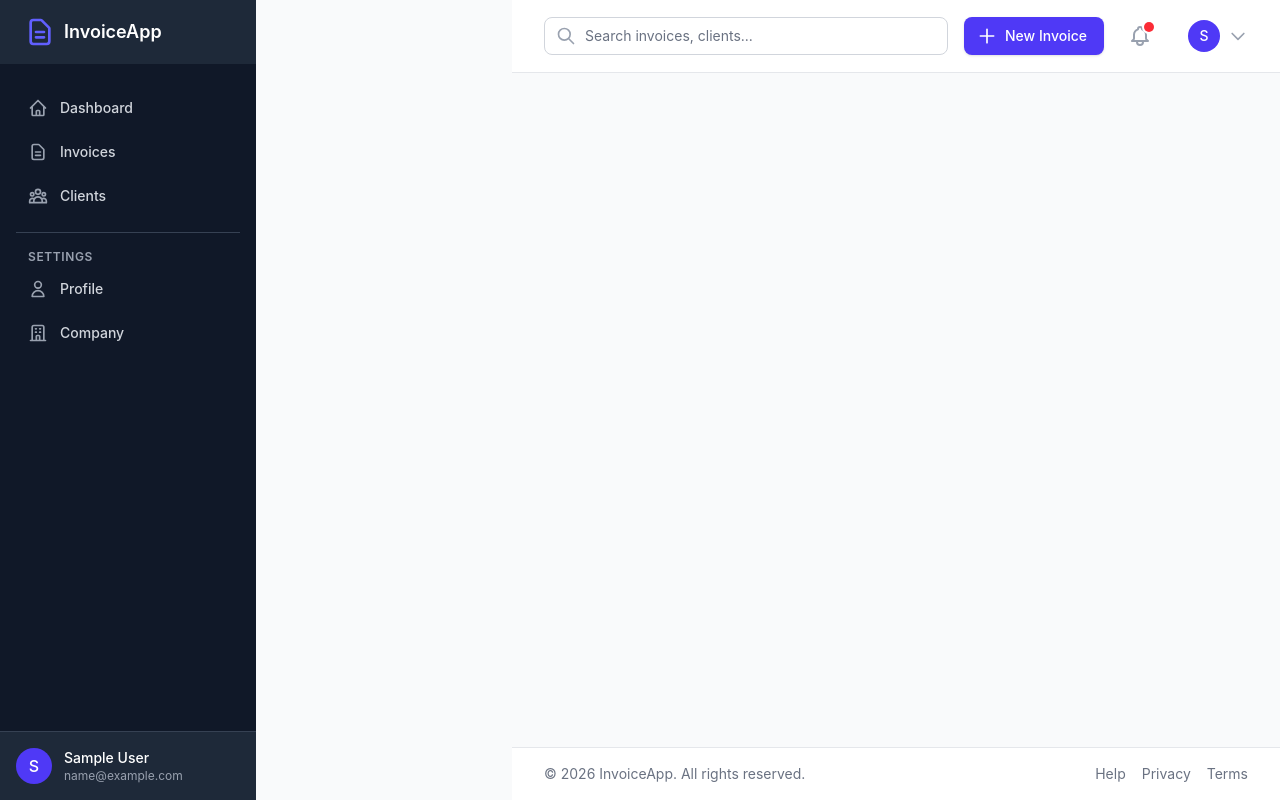
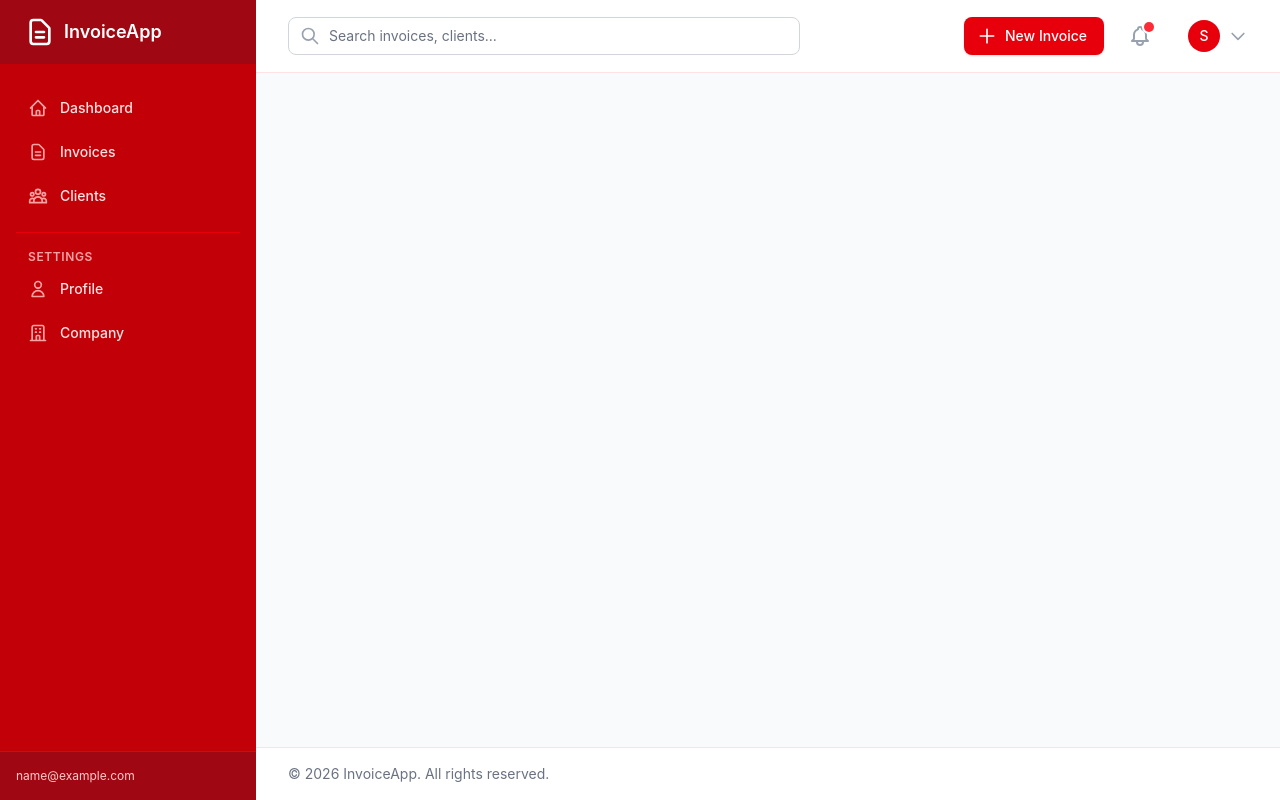
Before and after one commit to Garfieldas/simple_invoice, a Django app: page / in a window 1280 px wide. Run offline with Django 4.2, Linux system fonts and the light colour scheme; the visitor is signed in with stand-in values (Sample User, id 1); style sheets or scripts are compiled from the project's sources; some libraries are stand-ins or nearby versions; some web fonts are replaced.

Commit message:
Fix frontend layout, color palette, and refactor JS to Alpine.js
Agent-Logs-Url: https://github.com/Garfieldas/simple_invoice/sessions/f28b131b-eecd-462b-8bcb-4dd373b28334

Co-authored-by: Garfieldas <169244131+Garfieldas@users.noreply.github.com>

```diff
--- a/app/templates/base.html
+++ b/app/templates/base.html
@@ -9,13 +9,13 @@
     <link rel="stylesheet" href="{% static 'css/sweet_alert_min.css' %}">
     {% tailwind_css %}
 </head>
-<body class="bg-gray-50 text-gray-900 antialiased">
+<body class="bg-gray-50 text-gray-900 antialiased" x-data="{ sidebarOpen: false }">
     <div class="min-h-screen flex">
         <!-- Sidebar -->
         {% include 'partials/sidebar.html' %}
 
         <!-- Main Content -->
-        <div class="flex-1 flex flex-col lg:pl-64">
+        <div class="flex-1 flex flex-col min-w-0 lg:ml-64">
             <!-- Header -->
             {% include 'partials/header.html' %}
 
--- a/app/templates/partials/footer.html
+++ b/app/templates/partials/footer.html
@@ -1,14 +1,7 @@
-<footer class="bg-white border-t border-gray-200 mt-auto">
-    <div class="px-4 sm:px-6 lg:px-8 py-4">
-        <div class="flex flex-col sm:flex-row justify-between items-center space-y-2 sm:space-y-0">
-            <p class="text-sm text-gray-500">
-                &copy; {% now "Y" %} InvoiceApp. All rights reserved.
-            </p>
-            <div class="flex items-center space-x-4">
-                <a href="#" class="text-sm text-gray-500 hover:text-gray-700">Help</a>
-                <a href="#" class="text-sm text-gray-500 hover:text-gray-700">Privacy</a>
-                <a href="#" class="text-sm text-gray-500 hover:text-gray-700">Terms</a>
-            </div>
-        </div>
+<footer class="w-full bg-white border-t border-red-100">
+    <div class="w-full px-4 sm:px-6 lg:px-8 py-4">
+        <p class="text-sm text-gray-500 text-center sm:text-left">
+            &copy; {% now "Y" %} InvoiceApp. All rights reserved.
+        </p>
     </div>
 </footer>
--- a/app/templates/partials/header.html
+++ b/app/templates/partials/header.html
@@ -1,11 +1,11 @@
 {% load static %}
-<header class="bg-white border-b border-gray-200 sticky top-0 z-40">
-    <div class="px-4 sm:px-6 lg:px-8 py-4">
+<header class="w-full bg-white border-b border-red-100 sticky top-0 z-40">
+    <div class="w-full px-4 sm:px-6 lg:px-8 py-4">
         <div class="flex items-center justify-between">
-            <!-- Left side: Search and breadcrumbs -->
+            <!-- Left side: Mobile button + Search -->
             <div class="flex items-center flex-1">
                 <!-- Mobile menu button -->
-                <button type="button" class="lg:hidden -ml-2 mr-3 text-gray-500 hover:text-gray-700" id="mobile-menu-button">
+                <button type="button" class="lg:hidden -ml-2 mr-3 text-gray-500 hover:text-red-600" @click="sidebarOpen = true">
                     <svg class="w-6 h-6" fill="none" stroke="currentColor" viewBox="0 0 24 24">
                         <path stroke-linecap="round" stroke-linejoin="round" stroke-width="2" d="M4 6h16M4 12h16M4 18h16"/>
                     </svg>
@@ -21,7 +21,7 @@
                                 </svg>
                             </div>
                             <input type="text"
-                                   class="block w-full pl-10 pr-3 py-2 border border-gray-300 rounded-lg leading-5 bg-white placeholder-gray-500 focus:outline-none focus:placeholder-gray-400 focus:ring-1 focus:ring-indigo-500 focus:border-indigo-500 sm:text-sm"
+                                   class="block w-full pl-10 pr-3 py-2 border border-gray-300 rounded-lg leading-5 bg-white placeholder-gray-500 focus:outline-none focus:placeholder-gray-400 focus:ring-1 focus:ring-red-500 focus:border-red-500 sm:text-sm"
                                    placeholder="Search invoices, clients..."
                                    name="search">
                         </div>
@@ -32,7 +32,7 @@
             <!-- Right side: Actions and user menu -->
             <div class="flex items-center ml-4 space-x-4">
                 <!-- Create button -->
-                <a href="#" class="hidden sm:inline-flex items-center px-4 py-2 border border-transparent text-sm font-medium rounded-lg shadow-sm text-white bg-indigo-600 hover:bg-indigo-700 focus:outline-none focus:ring-2 focus:ring-offset-2 focus:ring-indigo-500">
+                <a href="#" class="hidden sm:inline-flex items-center px-4 py-2 border border-transparent text-sm font-medium rounded-lg shadow-sm text-white bg-red-600 hover:bg-red-700 focus:outline-none focus:ring-2 focus:ring-offset-2 focus:ring-red-500">
                     <svg class="-ml-1 mr-2 h-5 w-5" fill="none" stroke="currentColor" viewBox="0 0 24 24">
                         <path stroke-linecap="round" stroke-linejoin="round" stroke-width="2" d="M12 4v16m8-8H4"/>
                     </svg>
@@ -40,7 +40,7 @@
                 </a>
 
                 <!-- Notifications -->
-                <button type="button" class="relative p-2 text-gray-400 hover:text-gray-500">
+                <button type="button" class="relative p-2 text-gray-400 hover:text-red-600">
                     <span class="sr-only">View notifications</span>
                     <svg class="h-6 w-6" fill="none" stroke="currentColor" viewBox="0 0 24 24">
                         <path stroke-linecap="round" stroke-linejoin="round" stroke-width="2" d="M15 17h5l-1.405-1.405A2.032 2.032 0 0118 14.158V11a6.002 6.002 0 00-4-5.659V5a2 2 0 10-4 0v.341C7.67 6.165 6 8.388 6 11v3.159c0 .538-.214 1.055-.595 1.436L4 17h5m6 0v1a3 3 0 11-6 0v-1m6 0H9"/>
@@ -49,17 +49,30 @@
                 </button>
 
                 <!-- User menu -->
-                <div class="relative ml-3">
-                    <div>
-                        <button type="button" class="flex items-center space-x-2 text-sm focus:outline-none" id="user-menu-button">
+                <div class="relative ml-3" x-data="{ userMenuOpen: false }">
+                    <button type="button" class="flex items-center space-x-2 text-sm focus:outline-none" @click="userMenuOpen = !userMenuOpen">
                         <span class="sr-only">Open user menu</span>
-                            <div class="h-8 w-8 rounded-full bg-indigo-600 flex items-center justify-center text-white font-medium">
+                        <div class="h-8 w-8 rounded-full bg-red-600 flex items-center justify-center text-white font-medium">
                             {{ request.user.first_name|default:request.user.email|slice:":1"|upper }}
                         </div>
                         <svg class="hidden sm:block h-5 w-5 text-gray-400" fill="none" stroke="currentColor" viewBox="0 0 24 24">
                             <path stroke-linecap="round" stroke-linejoin="round" stroke-width="2" d="M19 9l-7 7-7-7"/>
                         </svg>
                     </button>
+                    <!-- Dropdown -->
+                    <div
+                        x-show="userMenuOpen"
+                        @click.outside="userMenuOpen = false"
+                        x-transition:enter="transition ease-out duration-100"
+                        x-transition:enter-start="transform opacity-0 scale-95"
+                        x-transition:enter-end="transform opacity-100 scale-100"
+                        x-transition:leave="transition ease-in duration-75"
+                        x-transition:leave-start="transform opacity-100 scale-100"
+                        x-transition:leave-end="transform opacity-0 scale-95"
+                        class="absolute right-0 mt-2 w-48 bg-white rounded-lg shadow-lg py-1 ring-1 ring-black ring-opacity-5"
+                        style="display: none;">
+                        <a href="#" class="block px-4 py-2 text-sm text-gray-700 hover:bg-red-50 hover:text-red-700">Your Profile</a>
+                        <a href="#" class="block px-4 py-2 text-sm text-gray-700 hover:bg-red-50 hover:text-red-700">Sign out</a>
                     </div>
                 </div>
             </div>
--- a/app/templates/partials/messages.html
+++ b/app/templates/partials/messages.html
@@ -32,7 +32,7 @@
                 </p>
             </div>
             <div class="ml-auto pl-3">
-                <button type="button" class="inline-flex rounded-md p-1.5 {% if message.tags == 'success' %}text-green-500 hover:bg-green-100{% elif message.tags == 'error' %}text-red-500 hover:bg-red-100{% elif message.tags == 'warning' %}text-yellow-500 hover:bg-yellow-100{% elif message.tags == 'info' %}text-blue-500 hover:bg-blue-100{% else %}text-gray-500 hover:bg-gray-100{% endif %} focus:outline-none" onclick="this.parentElement.parentElement.remove()">
+                <button type="button" class="inline-flex rounded-md p-1.5 {% if message.tags == 'success' %}text-green-500 hover:bg-green-100{% elif message.tags == 'error' %}text-red-500 hover:bg-red-100{% elif message.tags == 'warning' %}text-yellow-500 hover:bg-yellow-100{% elif message.tags == 'info' %}text-blue-500 hover:bg-blue-100{% else %}text-gray-500 hover:bg-gray-100{% endif %} focus:outline-none" @click="$el.closest('[role=alert]').remove()">
                     <svg class="h-4 w-4" fill="none" stroke="currentColor" viewBox="0 0 24 24">
                         <path stroke-linecap="round" stroke-linejoin="round" stroke-width="2" d="M6 18L18 6M6 6l12 12"/>
                     </svg>
--- a/app/templates/partials/sidebar.html
+++ b/app/templates/partials/sidebar.html
@@ -1,20 +1,32 @@
 {% load static %}
 <!-- Mobile sidebar backdrop -->
-<div id="sidebar-backdrop" class="fixed inset-0 bg-gray-600 bg-opacity-75 z-40 lg:hidden hidden">
+<div
+    x-show="sidebarOpen"
+    x-transition:enter="transition-opacity ease-linear duration-300"
+    x-transition:enter-start="opacity-0"
+    x-transition:enter-end="opacity-100"
+    x-transition:leave="transition-opacity ease-linear duration-300"
+    x-transition:leave-start="opacity-100"
+    x-transition:leave-end="opacity-0"
+    @click="sidebarOpen = false"
+    class="fixed inset-0 bg-gray-600 bg-opacity-75 z-40 lg:hidden"
+    style="display: none;">
 </div>
 
 <!-- Sidebar -->
-<aside id="sidebar" class="fixed inset-y-0 left-0 z-50 w-64 bg-gray-900 transform -translate-x-full lg:translate-x-0 lg:static lg:inset-auto transition-transform duration-300 ease-in-out">
+<aside
+    :class="sidebarOpen ? 'translate-x-0' : '-translate-x-full'"
+    class="fixed inset-y-0 left-0 z-50 w-64 bg-red-700 transition-transform duration-300 ease-in-out lg:translate-x-0">
     <div class="flex flex-col h-full">
         <!-- Logo -->
-        <div class="flex items-center justify-between h-16 px-6 bg-gray-800">
+        <div class="flex items-center justify-between h-16 px-6 bg-red-800">
             <a href="/" class="flex items-center space-x-2">
-                <svg class="h-8 w-8 text-indigo-500" fill="none" stroke="currentColor" viewBox="0 0 24 24">
+                <svg class="h-8 w-8 text-white" fill="none" stroke="currentColor" viewBox="0 0 24 24">
                     <path stroke-linecap="round" stroke-linejoin="round" stroke-width="2" d="M9 12h6m-6 4h6m2 5H7a2 2 0 01-2-2V5a2 2 0 012-2h5.586a1 1 0 01.707.293l5.414 5.414a1 1 0 01.293.707V19a2 2 0 01-2 2z"/>
                 </svg>
                 <span class="text-white font-semibold text-lg">InvoiceApp</span>
             </a>
-            <button type="button" class="lg:hidden text-gray-400 hover:text-white" id="close-sidebar">
+            <button type="button" class="lg:hidden text-red-200 hover:text-white" @click="sidebarOpen = false">
                 <svg class="h-6 w-6" fill="none" stroke="currentColor" viewBox="0 0 24 24">
                     <path stroke-linecap="round" stroke-linejoin="round" stroke-width="2" d="M6 18L18 6M6 6l12 12"/>
                 </svg>
@@ -24,101 +36,58 @@
         <!-- Navigation -->
         <nav class="flex-1 px-4 py-6 space-y-1 overflow-y-auto">
             <!-- Dashboard -->
-            <a href="/" class="group flex items-center px-3 py-2.5 text-sm font-medium rounded-lg text-gray-300 hover:bg-gray-800 hover:text-white transition-colors">
-                <svg class="mr-3 h-5 w-5 text-gray-400 group-hover:text-white" fill="none" stroke="currentColor" viewBox="0 0 24 24">
+            <a href="/" class="group flex items-center px-3 py-2.5 text-sm font-medium rounded-lg text-red-100 hover:bg-red-600 hover:text-white transition-colors">
+                <svg class="mr-3 h-5 w-5 text-red-300 group-hover:text-white" fill="none" stroke="currentColor" viewBox="0 0 24 24">
                     <path stroke-linecap="round" stroke-linejoin="round" stroke-width="2" d="M3 12l2-2m0 0l7-7 7 7M5 10v10a1 1 0 001 1h3m10-11l2 2m-2-2v10a1 1 0 01-1 1h-3m-6 0a1 1 0 001-1v-4a1 1 0 011-1h2a1 1 0 011 1v4a1 1 0 001 1m-6 0h6"/>
                 </svg>
                 Dashboard
             </a>
 
             <!-- Invoices -->
-            <a href="#" class="group flex items-center px-3 py-2.5 text-sm font-medium rounded-lg text-gray-300 hover:bg-gray-800 hover:text-white transition-colors">
-                <svg class="mr-3 h-5 w-5 text-gray-400 group-hover:text-white" fill="none" stroke="currentColor" viewBox="0 0 24 24">
+            <a href="#" class="group flex items-center px-3 py-2.5 text-sm font-medium rounded-lg text-red-100 hover:bg-red-600 hover:text-white transition-colors">
+                <svg class="mr-3 h-5 w-5 text-red-300 group-hover:text-white" fill="none" stroke="currentColor" viewBox="0 0 24 24">
                     <path stroke-linecap="round" stroke-linejoin="round" stroke-width="2" d="M9 12h6m-6 4h6m2 5H7a2 2 0 01-2-2V5a2 2 0 012-2h5.586a1 1 0 01.707.293l5.414 5.414a1 1 0 01.293.707V19a2 2 0 01-2 2z"/>
                 </svg>
                 Invoices
             </a>
 
             <!-- Clients -->
-            <a href="#" class="group flex items-center px-3 py-2.5 text-sm font-medium rounded-lg text-gray-300 hover:bg-gray-800 hover:text-white transition-colors">
-                <svg class="mr-3 h-5 w-5 text-gray-400 group-hover:text-white" fill="none" stroke="currentColor" viewBox="0 0 24 24">
+            <a href="#" class="group flex items-center px-3 py-2.5 text-sm font-medium rounded-lg text-red-100 hover:bg-red-600 hover:text-white transition-colors">
+                <svg class="mr-3 h-5 w-5 text-red-300 group-hover:text-white" fill="none" stroke="currentColor" viewBox="0 0 24 24">
                     <path stroke-linecap="round" stroke-linejoin="round" stroke-width="2" d="M17 20h5v-2a3 3 0 00-5.356-1.857M17 20H7m10 0v-2c0-.656-.126-1.283-.356-1.857M7 20H2v-2a3 3 0 015.356-1.857M7 20v-2c0-.656.126-1.283.356-1.857m0 0a5.002 5.002 0 019.288 0M15 7a3 3 0 11-6 0 3 3 0 016 0zm6 3a2 2 0 11-4 0 2 2 0 014 0zM7 10a2 2 0 11-4 0 2 2 0 014 0z"/>
                 </svg>
                 Clients
             </a>
 
             <!-- Settings Divider -->
-            <div class="pt-4 mt-4 border-t border-gray-700">
-                <p class="px-3 text-xs font-semibold text-gray-400 uppercase tracking-wider">
+            <div class="pt-4 mt-4 border-t border-red-600">
+                <p class="px-3 text-xs font-semibold text-red-300 uppercase tracking-wider">
                     Settings
                 </p>
             </div>
 
             <!-- Profile -->
-            <a href="#" class="group flex items-center px-3 py-2.5 text-sm font-medium rounded-lg text-gray-300 hover:bg-gray-800 hover:text-white transition-colors">
-                <svg class="mr-3 h-5 w-5 text-gray-400 group-hover:text-white" fill="none" stroke="currentColor" viewBox="0 0 24 24">
+            <a href="#" class="group flex items-center px-3 py-2.5 text-sm font-medium rounded-lg text-red-100 hover:bg-red-600 hover:text-white transition-colors">
+                <svg class="mr-3 h-5 w-5 text-red-300 group-hover:text-white" fill="none" stroke="currentColor" viewBox="0 0 24 24">
                     <path stroke-linecap="round" stroke-linejoin="round" stroke-width="2" d="M16 7a4 4 0 11-8 0 4 4 0 018 0zM12 14a7 7 0 00-7 7h14a7 7 0 00-7-7z"/>
                 </svg>
                 Profile
             </a>
 
             <!-- Company -->
-            <a href="#" class="group flex items-center px-3 py-2.5 text-sm font-medium rounded-lg text-gray-300 hover:bg-gray-800 hover:text-white transition-colors">
-                <svg class="mr-3 h-5 w-5 text-gray-400 group-hover:text-white" fill="none" stroke="currentColor" viewBox="0 0 24 24">
+            <a href="#" class="group flex items-center px-3 py-2.5 text-sm font-medium rounded-lg text-red-100 hover:bg-red-600 hover:text-white transition-colors">
+                <svg class="mr-3 h-5 w-5 text-red-300 group-hover:text-white" fill="none" stroke="currentColor" viewBox="0 0 24 24">
                     <path stroke-linecap="round" stroke-linejoin="round" stroke-width="2" d="M19 21V5a2 2 0 00-2-2H7a2 2 0 00-2 2v16m14 0h2m-2 0h-5m-9 0H3m2 0h5M9 7h1m-1 4h1m4-4h1m-1 4h1m-5 10v-5a1 1 0 011-1h2a1 1 0 011 1v5m-4 0h4"/>
                 </svg>
                 Company
             </a>
         </nav>
 
-        <!-- User info at bottom -->
-        <div class="p-4 bg-gray-800 border-t border-gray-700">
-            <div class="flex items-center">
-                <div class="flex-shrink-0">
-                    <div class="h-9 w-9 rounded-full bg-indigo-600 flex items-center justify-center text-white font-medium">
-                        {{ request.user.first_name|default:request.user.email|slice:":1"|upper }}
-                    </div>
-                </div>
-                <div class="ml-3">
-                    <p class="text-sm font-medium text-white">
-                        {{ request.user.get_full_name|default:request.user.email }}
-                    </p>
-                    <p class="text-xs text-gray-400 truncate max-w-[150px]">
-                        {{ request.user.email }}
-                    </p>
-                </div>
-            </div>
+        <!-- User email at bottom -->
+        <div class="p-4 bg-red-800 border-t border-red-600">
+            <p class="text-xs text-red-200 truncate">
+                {{ request.user.email }}
+            </p>
         </div>
     </div>
 </aside>
-
-<script>
-    // Mobile sidebar toggle
-    document.addEventListener('DOMContentLoaded', function() {
-        const mobileMenuButton = document.getElementById('mobile-menu-button');
-        const sidebar = document.getElementById('sidebar');
-        const sidebarBackdrop = document.getElementById('sidebar-backdrop');
-        const closeSidebar = document.getElementById('close-sidebar');
-
-        if (mobileMenuButton) {
-            mobileMenuButton.addEventListener('click', function() {
-                sidebar.classList.remove('-translate-x-full');
-                sidebarBackdrop.classList.remove('hidden');
-            });
-        }
-
-        if (closeSidebar) {
-            closeSidebar.addEventListener('click', function() {
-                sidebar.classList.add('-translate-x-full');
-                sidebarBackdrop.classList.add('hidden');
-            });
-        }
-
-        if (sidebarBackdrop) {
-            sidebarBackdrop.addEventListener('click', function() {
-                sidebar.classList.add('-translate-x-full');
-                sidebarBackdrop.classList.add('hidden');
-            });
-        }
-    });
-</script>
```
Lines whose indentation alone changed are shown as unchanged.
